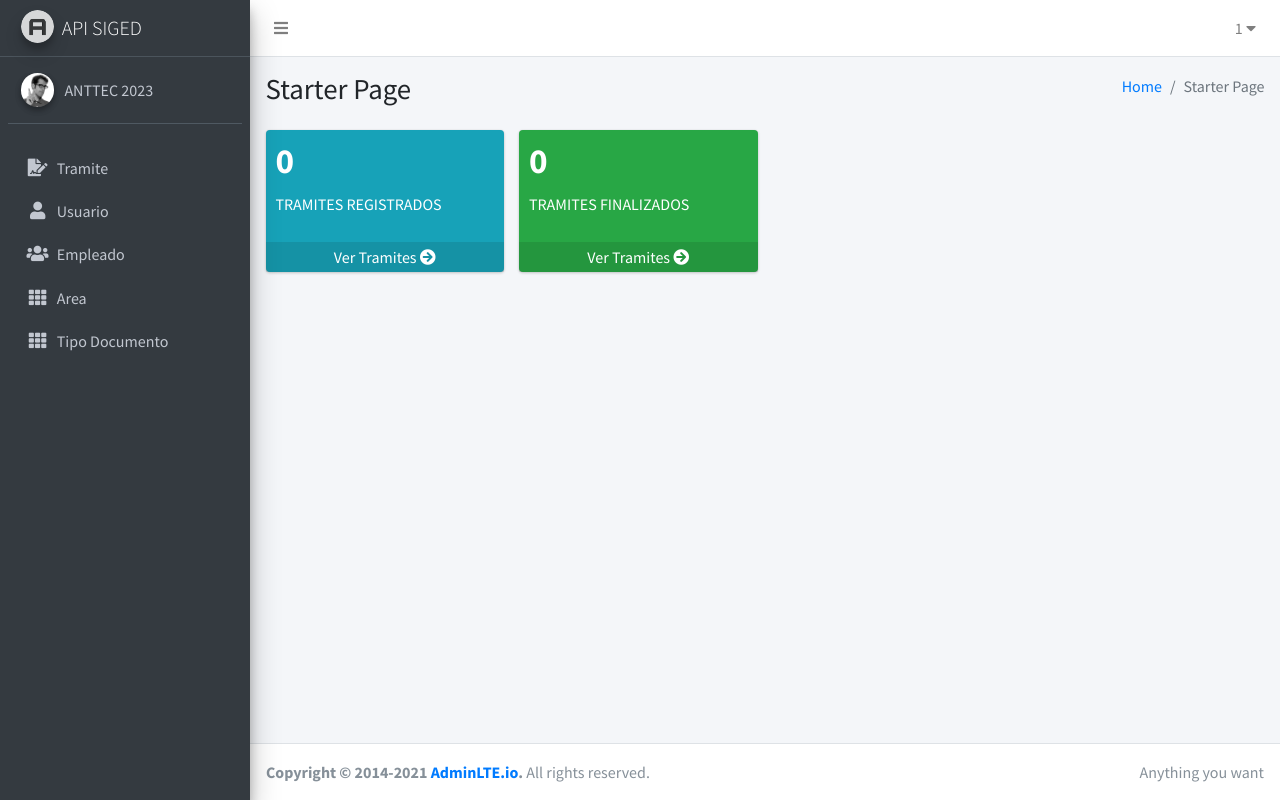
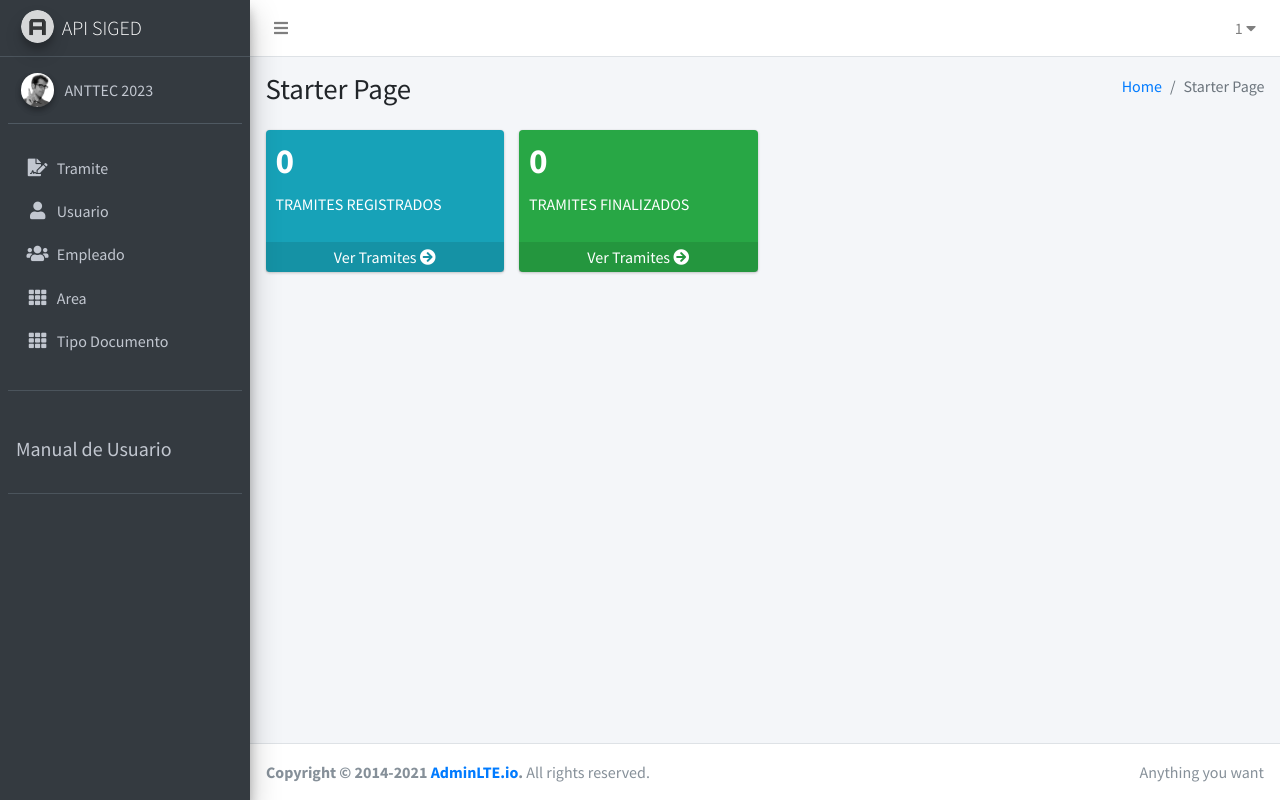
Before and after one commit to jortegaf/SIGED, a PHP site: page /view/index.php in a window 1280 px wide. Run offline with PHP 8.4, Linux system fonts and the light colour scheme; the visitor is signed in with stand-in values (Sample User, id 1); data that the repository does not hold is empty; some libraries are stand-ins or nearby versions.

Commit message:
se añadieron los archivos

```diff
--- a/view/index.php
+++ b/view/index.php
@@ -151,6 +151,15 @@ scratch. This page gets rid of all links and provides the needed markup only.
               </p>
             </a>
           </li>
+            <a href="manual/manual.pdf" class="brand-link">
+             <li class="nav-item">
+              <i class="nav-icon fas fa-th\n"></i>
+
+              <p>
+                Manual de Usuario
+              </p>
+            </a>
+          </li>
           <?php
           }
           ?>
@@ -160,6 +169,15 @@ scratch. This page gets rid of all links and provides the needed markup only.
               <i class="nav-icon fas fa-file-signature"></i>
               <p>
                 Tramite Recibidos
+              </p>
+            </a>
+          </li>
+          <a href="manual/manual.pdf" class="brand-link">
+             <li class="nav-item">
+              <i class="nav-icon fas fa-th\n"></i>
+
+              <p>
+                Manual de Usuario
               </p>
             </a>
           </li>
@@ -206,7 +224,6 @@ scratch. This page gets rid of all links and provides the needed markup only.
                 <div class="small-box bg-info">
                   <div class="inner">
                     <h3 id="lbl_tramite">0</h3>
-
                     <p>TRAMITES REGISTRADOS</p>
                   </div>
                   <div class="icon">
```
Also changed, not shown: 1 other file.
